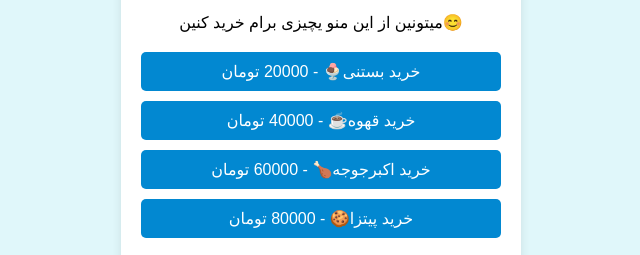
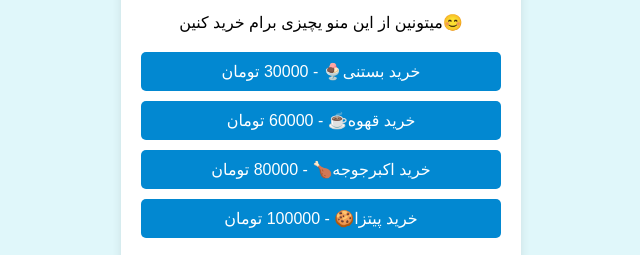
Before and after one commit to davudsedft/Pay, a plain HTML site: page index.html in a window 1280 px wide. Shown: the part 294-549 px from the top of the page, 319-959 px from the left. Drawn offline with Linux system fonts and the light colour scheme.

Commit message:
Update index.html

```diff
--- a/index.html
+++ b/index.html
@@ -105,10 +105,10 @@
                 <p>میتونین از این منو یچیزی برام خرید کنین😊</p>
 
         <div class="purchase-buttons">
-            <a href="https://purnet.ir/coffe/buy/" class="crypto-button">خرید بستنی🍨 - 20000 تومان</a>
-            <a href="https://purnet.ir/coffe/buy2/" class="crypto-button">خرید قهوه☕ - 40000 تومان</a>
-            <a href="https://purnet.ir/coffe/buy3/" class="crypto-button">خرید اکبرجوجه🍗 - 60000 تومان</a>
-            <a href="https://purnet.ir/coffe/buy4/" class="crypto-button">خرید پیتزا🍪 - 80000 تومان</a>
+            <a href="https://zarinp.al/469469" class="crypto-button">خرید بستنی🍨 - 30000 تومان</a>
+            <a href="https://zarinp.al/479256" class="crypto-button">خرید قهوه☕ - 60000 تومان</a>
+            <a href="https://zarinp.al/487078" class="crypto-button">خرید اکبرجوجه🍗 - 80000 تومان</a>
+            <a href="https://zarinp.al/487095" class="crypto-button">خرید پیتزا🍪 - 100000 تومان</a>
         </div>
 
         <div class="crypto-section">
```
